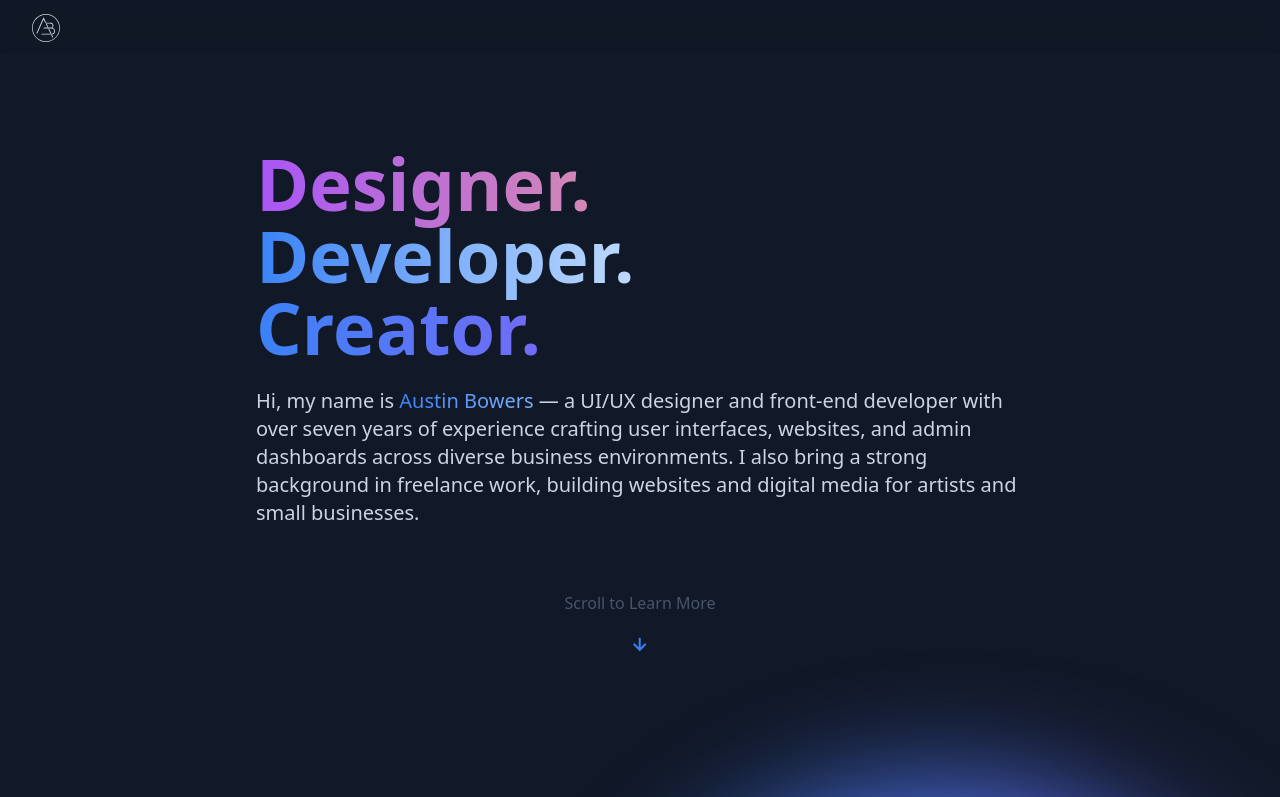
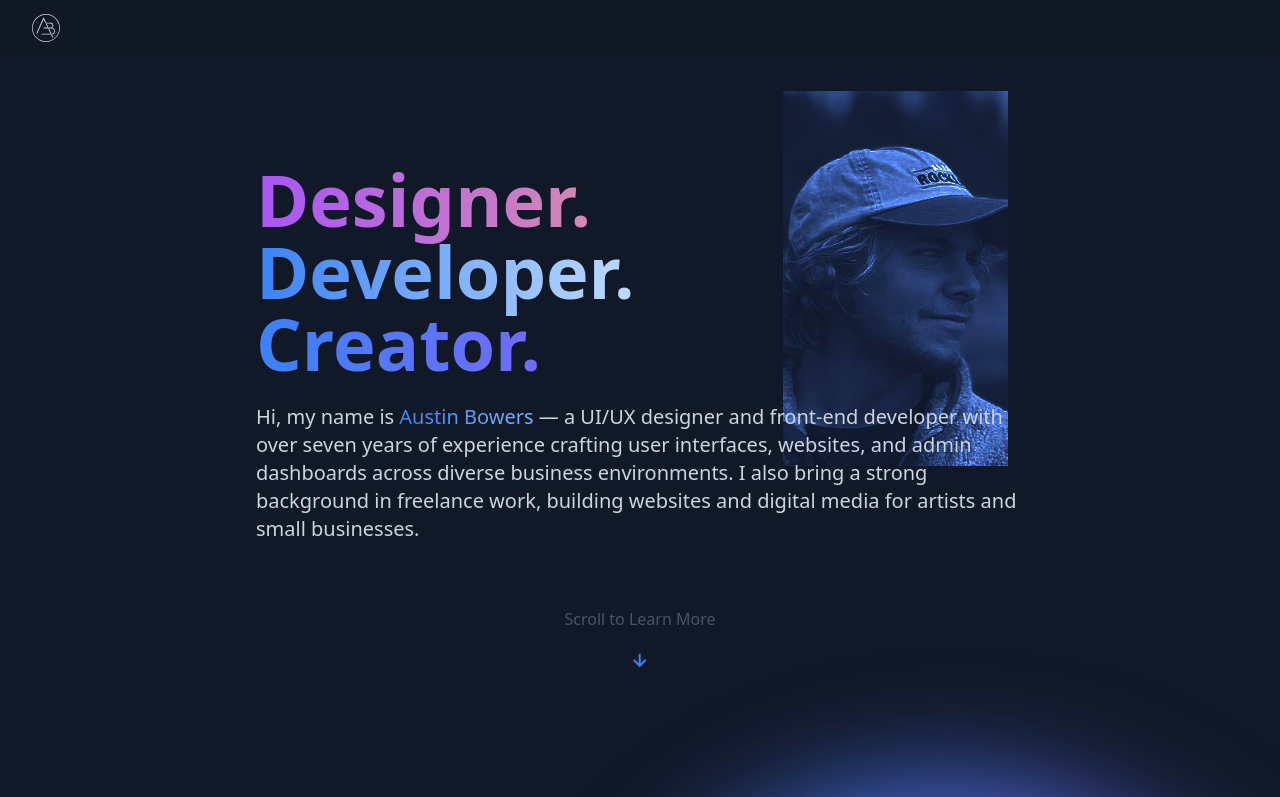
Before and after one commit to austinbowers/austinbowers-portfolio, a Next.js app: page / in a window 1280 px wide. Shown: the top 797 px of the page. Built offline with nearby package versions, Linux system fonts and the light colour scheme.

Commit message:
Add hero portrait image.

```diff
--- a/app/ui/home/hero.tsx
+++ b/app/ui/home/hero.tsx
@@ -22,17 +22,18 @@ export default function Hero() {
             <div
                 className="text-gray-200 max-w-screen-md mx-auto relative z-30"
             >
-                {/*<div className="flex items-center mb-8">*/}
-                {/*    <div className="relative w-[80px] h-[80px] lg:w-[120px] lg:h-[120px] inline-flex items-center justify-center">*/}
-                {/*        <img*/}
-                {/*            src="/images/self-image.jpg"*/}
-                {/*            className="rounded-full w-full h-full object-center object-cover relative z-20"*/}
+                <div className="flex items-center mb-8">
+                    <div className="absolute top-10 sm:top-0 lg:-top-10 right-4 w-[100px] h-[200px] sm:w-[225px] sm:h-[300px] lg:w-[300] lg:h-[375px] inline-flex items-center justify-center bg-slate-900">
+                        <img
+                            src="/images/self-image.jpg"
+                            className="w-full h-full object-center object-cover relative z-20 filter grayscale mix-blend-color-dodge"
 
-                {/*            alt="Austin Bowers avatar"*/}
-                {/*        />*/}
-                {/*        <div className="z-10 w-[104%] h-[104%] absolute rounded-full bg-gradient-to-r from-blue-500 to-blue-200 text-transparent bg-[length:200%_200%] animate-gradient-flow"></div>*/}
-                {/*    </div>*/}
-                {/*</div>*/}
+                            alt="Austin Bowers avatar"
+                        />
+                    </div>
+                </div>
+                <div className="relative z-20">
+
                     <h1 className="h1 mb-6">
                     <span
                         className="bg-gradient-to-r from-purple-500 to-orange-300 text-transparent bg-clip-text bg-[length:200%_100%] animate-gradient-flow">
@@ -52,7 +53,10 @@ export default function Hero() {
                     <p className="paragraph mb-12 lg:mb-16">
                         Hi, my name is <span
                         className={`bg-gradient-to-r from-blue-500 to-blue-200 text-transparent bg-clip-text bg-[length:200%_200%] animate-gradient-flow font-medium`}>Austin Bowers</span> —
-                    a UI/UX designer and front-end developer with over seven years of experience crafting user interfaces, websites, and admin dashboards across diverse business environments. I also bring a strong background in freelance work, building websites and digital media for artists and small businesses.
+                        a UI/UX designer and front-end developer with over seven years of experience crafting user
+                        interfaces, websites, and admin dashboards across diverse business environments. I also bring a
+                        strong background in freelance work, building websites and digital media for artists and small
+                        businesses.
                     </p>
                     <div
                         style={{opacity: `${100 + (scrollY / -1)}` + `%`}}
@@ -63,13 +67,15 @@ export default function Hero() {
                     <div className={`mt-6 flex items-center justify-center`}>
                         <svg
                             style={{opacity: `${100 + (scrollY / -2)}` + `%`}}
-                        className={`fill-current text-blue-500 animate-bounce`} width="14" height="14" viewBox="0 0 14 14" fill="none" xmlns="http://www.w3.org/2000/svg">
+                            className={`fill-current text-blue-500 animate-bounce`} width="14" height="14"
+                            viewBox="0 0 14 14" fill="none" xmlns="http://www.w3.org/2000/svg">
                             <path
                                 d="M13.414 6.707L12 5.293L7.707 9.586V0H5.707V9.586L1.414 5.293L0 6.707L6.707 13.414L13.414 6.707Z"/>
                         </svg>
 
                     </div>
                 </div>
+            </div>
         </section>
     );
 }
```
Lines whose indentation alone changed are shown as unchanged.
